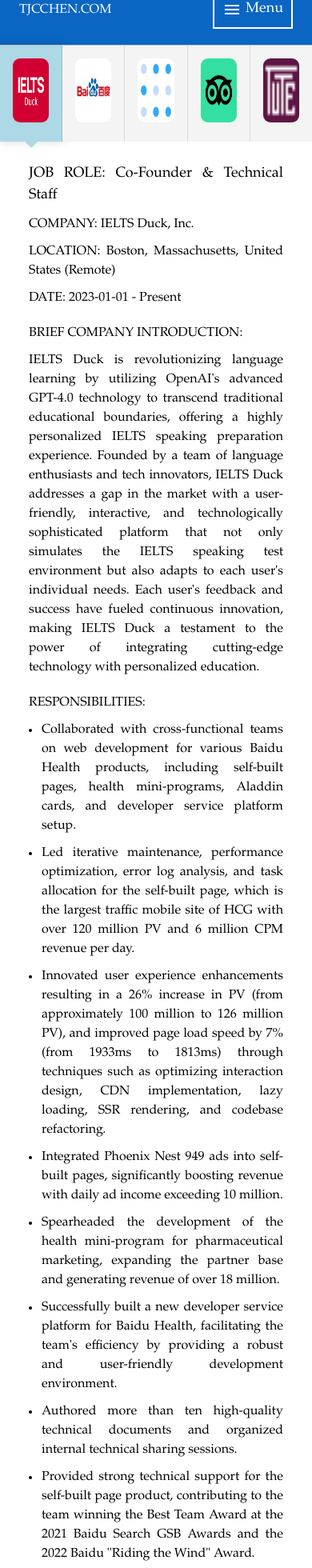
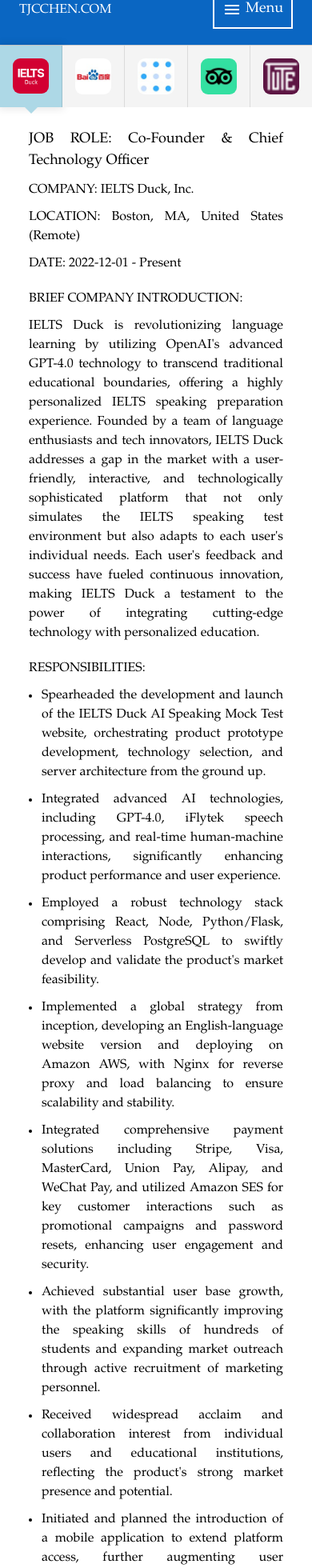
Before and after one commit to tjcchen/website, a Next.js app: page /experience in a window 390 px wide. Shown: the part 33-1993 px from the top of the page at 80% size. Built offline with nearby package versions, Linux system fonts and the light colour scheme.

Commit message:
feat: update website content

```diff
--- a/app/skill/page.module.scss
+++ b/app/skill/page.module.scss
@@ -25,6 +25,7 @@
 
   & h3 {
     margin-top: 0.3rem;
+    color: #818589;
   }
 
   & p {
--- a/components/tabs/Tabs.module.scss
+++ b/components/tabs/Tabs.module.scss
@@ -27,8 +27,6 @@
       }
 
       &:hover {
-        // background: #333333;
-        // background: #00B2E3;
         background: #ADD8E6;
         color: #FFFFFF;
         box-shadow: 0 0 10px 2px rgba(0, 0, 0, .1);
@@ -37,6 +35,11 @@
       & img {
         width: 0.8rem;
         height: 0.8rem;
+        vertical-align: middle;
+      }
+
+      & .header_organization {
+        margin-top: 0.08rem;
       }
     }
 
@@ -132,7 +135,12 @@
         margin: 0;
         border-radius: 0;
         padding: 0.16rem;
-        border-right: 1px solid rgba(0,0,0,0.1);
+        border-right: 1px solid rgba(0, 0, 0, 0.1);
+
+        & img {
+          width: 0.8rem;
+          height: auto;
+        }
 
         &:last-child {
           border-right: 0;
@@ -191,10 +199,15 @@
         margin: 0;
         border-radius: 0;
         padding: 0.16rem;
-        border-right: 1px solid rgba(0,0,0,0.1);
+        border-right: 1px solid rgba(0, 0, 0, 0.1);
 
         &:last-child {
           border-right: 0;
+        }
+
+        & img {
+          width: 100%;
+          height: auto;
         }
 
         & .header_organization {
--- a/data/experience.ts
+++ b/data/experience.ts
@@ -12,23 +12,22 @@ const data = [
     },
     body: {
       is_company: 1,
-      role: "Co-Founder & Technical Staff",
+      role: "Co-Founder & Chief Technology Officer",
       organization: "IELTS Duck, Inc.",
-      location: "Boston, Massachusetts, United States (Remote)",
-      start: "2023-01-01",
+      location: "Boston, MA, United States (Remote)",
+      start: "2022-12-01",
       end: "Present",
       introduction:
         "IELTS Duck is revolutionizing language learning by utilizing OpenAI's advanced GPT-4.0 technology to transcend traditional educational boundaries, offering a highly personalized IELTS speaking preparation experience. Founded by a team of language enthusiasts and tech innovators, IELTS Duck addresses a gap in the market with a user-friendly, interactive, and technologically sophisticated platform that not only simulates the IELTS speaking test environment but also adapts to each user's individual needs. Each user's feedback and success have fueled continuous innovation, making IELTS Duck a testament to the power of integrating cutting-edge technology with personalized education.",
       responsibilities: [
-        "Collaborated with cross-functional teams on web development for various Baidu Health products, including self-built pages, health mini-programs, Aladdin cards, and developer service platform setup.",
-        "Led iterative maintenance, performance optimization, error log analysis, and task allocation for the self-built page, which is the largest traffic mobile site of HCG with over 120 million PV and 6 million CPM revenue per day.",
-        "Innovated user experience enhancements resulting in a 26% increase in PV (from approximately 100 million to 126 million PV), and improved page load speed by 7% (from 1933ms to 1813ms) through techniques such as optimizing interaction design, CDN implementation, lazy loading, SSR rendering, and codebase refactoring.",
-        "Integrated Phoenix Nest 949 ads into self-built pages, significantly boosting revenue with daily ad income exceeding 10 million.",
-        "Spearheaded the development of the health mini-program for pharmaceutical marketing, expanding the partner base and generating revenue of over 18 million.",
-        "Successfully built a new developer service platform for Baidu Health, facilitating the team's efficiency by providing a robust and user-friendly development environment.",
-        "Authored more than ten high-quality technical documents and organized internal technical sharing sessions.",
-        'Provided strong technical support for the self-built page product, contributing to the team winning the Best Team Award at the 2021 Baidu Search GSB Awards and the 2022 Baidu "Riding the Wind" Award.',
-        "The Baidu Health self-built page is a health and medical information aggregated website (including mobile and desktop versions), which integrates authoritative health content from reputable medical information providers, such as Youlai Doctors, Minfukang Pharmacy, Bohe Doctors, etc., to serve Chinese end users. The content format includes articles, audio, video, questions and answers, and so forth. It is the No.1 medical platform for ordinary Chinese people to seek professional information in terms of traffic and authority.",
+        "Spearheaded the development and launch of the IELTS Duck AI Speaking Mock Test website, orchestrating product prototype development, technology selection, and server architecture from the ground up.",
+        "Integrated advanced AI technologies, including GPT-4.0, iFlytek speech processing, and real-time human-machine interactions, significantly enhancing product performance and user experience.",
+        "Employed a robust technology stack comprising React, Node, Python/Flask, and Serverless PostgreSQL to swiftly develop and validate the product's market feasibility.",
+        "Implemented a global strategy from inception, developing an English-language website version and deploying on Amazon AWS, with Nginx for reverse proxy and load balancing to ensure scalability and stability.",
+        "Integrated comprehensive payment solutions including Stripe, Visa, MasterCard, Union Pay, Alipay, and WeChat Pay, and utilized Amazon SES for key customer interactions such as promotional campaigns and password resets, enhancing user engagement and security.",
+        "Achieved substantial user base growth, with the platform significantly improving the speaking skills of hundreds of students and expanding market outreach through active recruitment of marketing personnel.",
+        "Received widespread acclaim and collaboration interest from individual users and educational institutions, reflecting the product's strong market presence and potential.",
+        "Initiated and planned the introduction of a mobile application to extend platform access, further augmenting user engagement and learning flexibility.",
       ],
     },
   },
@@ -90,7 +89,7 @@ const data = [
         "Developed the email registration and collection system, attracted 200,000+ users globally and fostered business growth.",
         "Established the company's whitepaper website, featuring four language versions and garnering global user attention.",
         "Contributed to the company's platform growth, achieving a user base of 115,597. Reported by renowned blockchain media such as CoinDesk and TokenPost, the company expanded its influence within the global EOS ecosystem.",
-        "Acquired by Hoo Technology Limited on June 12, 2019.",
+        "Acquired by Hoo Technology Limited (Hong Kong) on June 12, 2019.",
       ],
     },
   },
--- a/data/skill.ts
+++ b/data/skill.ts
@@ -10,7 +10,7 @@ const data = {
     languages:
       "Java, C#, Python, Go, JavaScript, NodeJS, TypeScript, HTML, CSS, SQL",
     framework:
-      "Flask, Spring Boot, Servlet, Velocity, ASP.NET, MVC, MVVM, WPF, SOA, Microservice, RPC, ReactJS, React Native, VueJS, RequireJS, Zepto, jQuery, Mootools, Express",
+      "Flask, Spring Boot, Servlet, Velocity, ASP.NET, MVC, MVVM, WPF, SOA, Microservice, RPC, ReactJS, React Native, VueJS, RequireJS, Express",
     databases: "PostgreSQL, MySQL, SqlServer, MongoDB",
     tools:
       "Linux, GitHub, GitLab, Git, Docker, Nginx, Amazon AWS, Alibaba Cloud, Webpack, Gulp, Gradle, Markdown",
```
